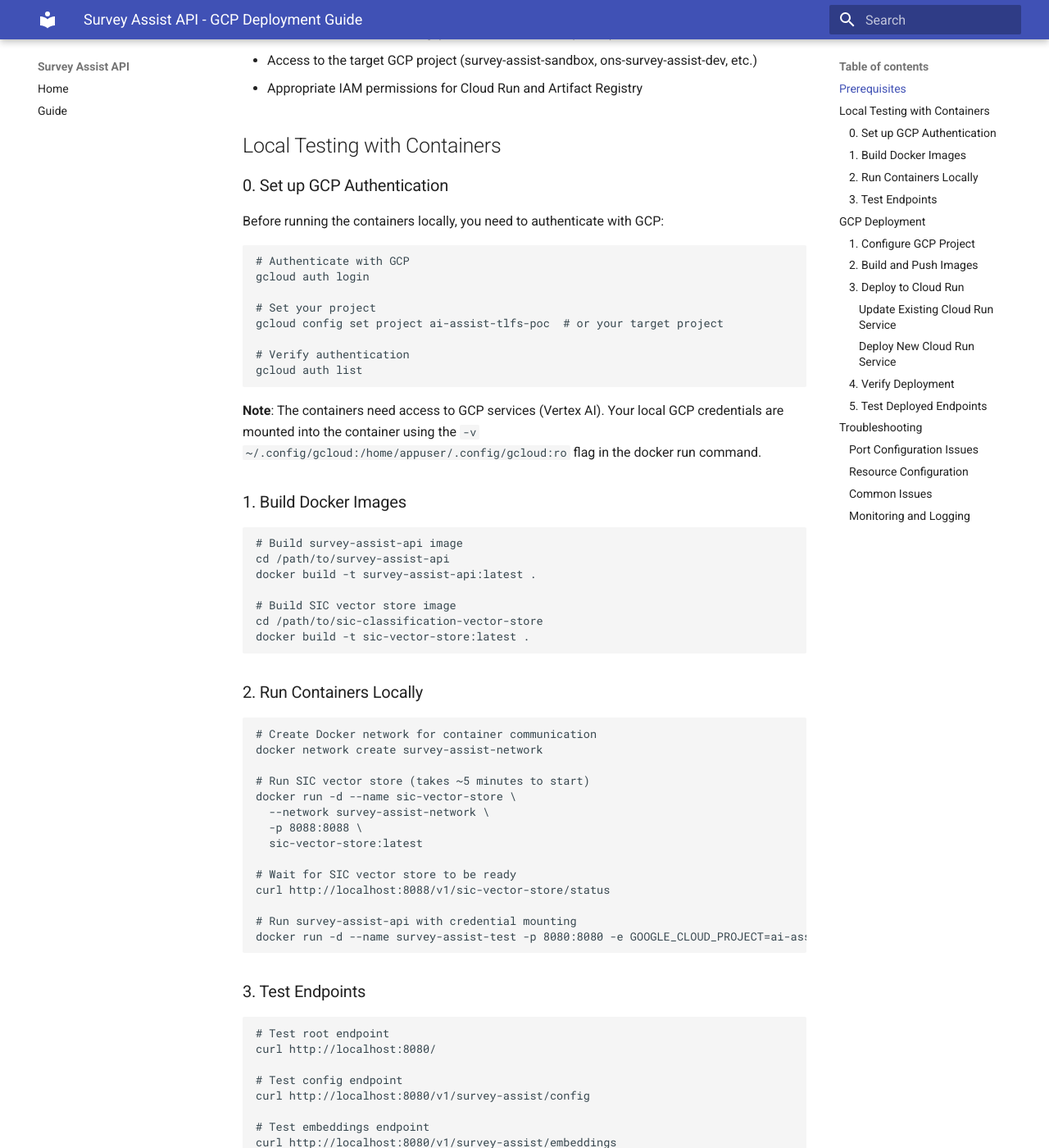
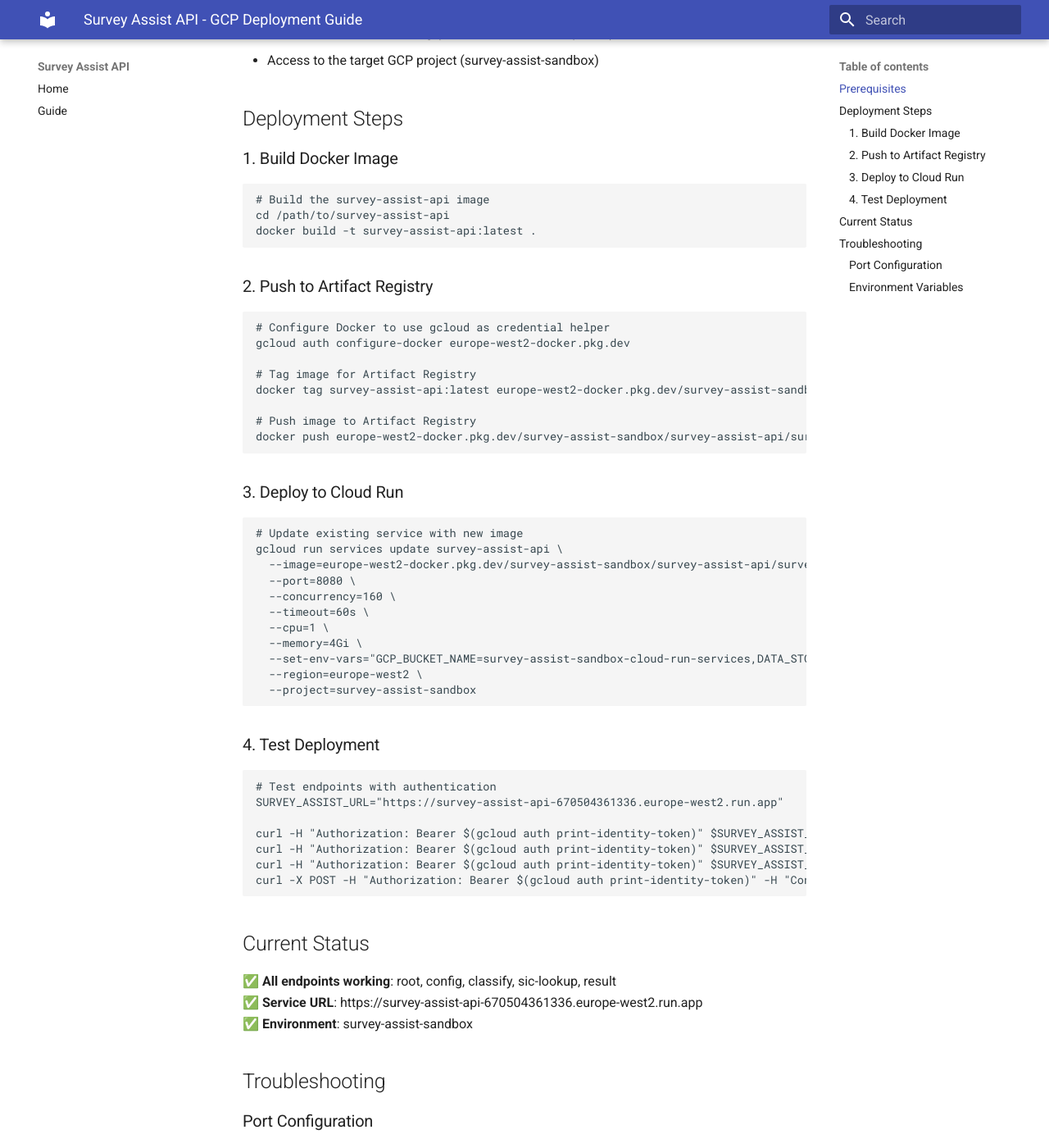
Before and after one commit to ONSdigital/survey-assist-api, an MkDocs documentation site: the page built from docs/gcp-deployment.md, in a window 1280 px wide and 1400 px high, scrolled down 328 px. Shown: the whole window at 82% size. Built offline with MkDocs 1.6.1 and Material for MkDocs 9.7.7, drawn with Linux system fonts in a browser that asks for light colours; some of the changed text lies outside the part shown.

Commit message:
refine  gcp deploy doc

````diff
--- a/docs/gcp-deployment.md
+++ b/docs/gcp-deployment.md
@@ -1,113 +1,28 @@
 # Survey Assist API - GCP Deployment Guide
 
-This document provides instructions for deploying the Survey Assist API to Google Cloud Platform (GCP) Cloud Run.
+This document provides the essential steps for deploying the Survey Assist API to Google Cloud Platform (GCP) Cloud Run.
 
 ## Prerequisites
 
 - Google Cloud SDK installed and configured
 - Docker installed and running (colima for local development)
-- Access to the target GCP project (survey-assist-sandbox, ons-survey-assist-dev, etc.)
-- Appropriate IAM permissions for Cloud Run and Artifact Registry
+- Access to the target GCP project (survey-assist-sandbox)
 
-## Local Testing with Containers
+## Deployment Steps
 
-### 0. Set up GCP Authentication
-
-Before running the containers locally, you need to authenticate with GCP:
+### 1. Build Docker Image
 
 ```bash
-# Authenticate with GCP
-gcloud auth login
-
-# Set your project
-gcloud config set project ai-assist-tlfs-poc  # or your target project
-
-# Verify authentication
-gcloud auth list
+# Build the survey-assist-api image
+cd /path/to/survey-assist-api
+docker build -t survey-assist-api:latest .
 ```
 
-**Note**: The containers need access to GCP services (Vertex AI). Your local GCP credentials are mounted into the container using the `-v ~/.config/gcloud:/home/appuser/.config/gcloud:ro` flag in the docker run command.
-
-### 1. Build Docker Images
-
-```bash
-# Build survey-assist-api image
-cd /path/to/survey-assist-api
-docker build -t survey-assist-api:latest .
-
-# Build SIC vector store image
-cd /path/to/sic-classification-vector-store
-docker build -t sic-vector-store:latest .
-```
-
-### 2. Run Containers Locally
-
-```bash
-# Create Docker network for container communication
-docker network create survey-assist-network
-
-# Run SIC vector store (takes ~5 minutes to start)
-docker run -d --name sic-vector-store \
-  --network survey-assist-network \
-  -p 8088:8088 \
-  sic-vector-store:latest
-
-# Wait for SIC vector store to be ready
-curl http://localhost:8088/v1/sic-vector-store/status
-
-# Run survey-assist-api with credential mounting
-docker run -d --name survey-assist-test -p 8080:8080 -e GOOGLE_CLOUD_PROJECT=ai-assist-tlfs-poc -v ~/.config/gcloud:/home/appuser/.config/gcloud:ro survey-assist-api:latest
-```
-
-### 3. Test Endpoints
-
-```bash
-# Test root endpoint
-curl http://localhost:8080/
-
-# Test config endpoint
-curl http://localhost:8080/v1/survey-assist/config
-
-# Test embeddings endpoint
-curl http://localhost:8080/v1/survey-assist/embeddings
-
-# Test SIC lookup endpoint
-curl http://localhost:8080/v1/survey-assist/sic-lookup
-
-# Test classify endpoint (POST)
-curl -X POST http://localhost:8080/v1/survey-assist/classify \
-  -H "Content-Type: application/json" \
-  -d '{"test": "data"}'
-
-# Test result endpoint
-curl http://localhost:8080/v1/survey-assist/result?result_id=test
-
-**Note**: Some endpoints (sic-lookup, classify) may return errors in the local containerised environment because they expect a separate `sic-classification-library` service. These endpoints will work correctly in the production Cloud Run environment where all services are deployed separately.
-```
-
-## GCP Deployment
-
-### 1. Configure GCP Project
-
-```bash
-# Set the target project
-gcloud config set project survey-assist-sandbox  # or appropriate environment
-
-# Enable required APIs
-gcloud services enable run.googleapis.com
-gcloud services enable artifactregistry.googleapis.com
-gcloud services enable cloudbuild.googleapis.com
-```
-
-### 2. Build and Push Images
+### 2. Push to Artifact Registry
 
 ```bash
 # Configure Docker to use gcloud as credential helper
 gcloud auth configure-docker europe-west2-docker.pkg.dev
-
-# Build the survey-assist-api image
-cd /path/to/survey-assist-api
-docker build -t survey-assist-api:latest .
 
 # Tag image for Artifact Registry
 docker tag survey-assist-api:latest europe-west2-docker.pkg.dev/survey-assist-sandbox/survey-assist-api/survey-assist-api:latest
@@ -118,138 +33,48 @@
 
 ### 3. Deploy to Cloud Run
 
-**Important**: The Cloud Run service must be configured to match the container port. Our container runs on port 8080, so the Cloud Run service must be configured accordingly.
-
-#### Update Existing Cloud Run Service
-
-If a Cloud Run service already exists, update it with the correct configuration:
-
 ```bash
-# Update the service with correct port and resource configuration
+# Update existing service with new image
 gcloud run services update survey-assist-api \
+  --image=europe-west2-docker.pkg.dev/survey-assist-sandbox/survey-assist-api/survey-assist-api:latest \
   --port=8080 \
   --concurrency=160 \
-  --timeout=60 \
+  --timeout=60s \
   --cpu=1 \
   --memory=4Gi \
-  --set-env-vars="BUCKET_NAME=survey-assist-sandbox-cloud-run-services,DATA_STORE=gcp" \
+  --set-env-vars="GCP_BUCKET_NAME=survey-assist-sandbox-cloud-run-services,DATA_STORE=gcp" \
   --region=europe-west2 \
   --project=survey-assist-sandbox
 ```
 
-**Key Configuration Details:**
-- **Port**: 8080 (must match container port)
-- **Concurrency**: 160 (matches successful UI service configuration)
-- **Timeout**: 60s (reduced from 720s for better performance)
-- **CPU**: 1 (reduced from 4 for cost optimisation)
-- **Memory**: 4Gi (reduced from 8Gi for cost optimisation)
-- **Environment Variables**: BUCKET_NAME and DATA_STORE set
-
-#### Deploy New Cloud Run Service
-
-If deploying a new service:
+### 4. Test Deployment
 
 ```bash
-gcloud run deploy survey-assist-api \
-  --image europe-west2-docker.pkg.dev/survey-assist-sandbox/survey-assist-api/survey-assist-api:latest \
-  --platform managed \
-  --region europe-west2 \
-  --port 8080 \
-  --memory 4Gi \
-  --cpu 1 \
-  --timeout 60 \
-  --concurrency 160 \
-  --set-env-vars="BUCKET_NAME=survey-assist-sandbox-cloud-run-services,DATA_STORE=gcp" \
-  --service-account api-cloud-run@survey-assist-sandbox.iam.gserviceaccount.com
+# Test endpoints with authentication
+SURVEY_ASSIST_URL="https://survey-assist-api-670504361336.europe-west2.run.app"
+
+curl -H "Authorization: Bearer $(gcloud auth print-identity-token)" $SURVEY_ASSIST_URL/
+curl -H "Authorization: Bearer $(gcloud auth print-identity-token)" $SURVEY_ASSIST_URL/v1/survey-assist/config
+curl -H "Authorization: Bearer $(gcloud auth print-identity-token)" $SURVEY_ASSIST_URL/v1/survey-assist/sic-lookup
+curl -X POST -H "Authorization: Bearer $(gcloud auth print-identity-token)" -H "Content-Type: application/json" -d '{"llm": "gemini", "type": "sic", "job_title": "Test", "job_description": "Test"}' "$SURVEY_ASSIST_URL/v1/survey-assist/classify"
 ```
 
-### 4. Verify Deployment
+## Current Status
 
-```bash
-# Check service status
-gcloud run services describe survey-assist-api --region=europe-west2 --project=survey-assist-sandbox
-
-# View logs
-gcloud run services logs read survey-assist-api --region=europe-west2 --project=survey-assist-sandbox --limit=50
-```
-
-### 5. Test Deployed Endpoints
-
-**Important**: The Cloud Run service requires authentication. Use the identity token for authentication:
-
-```bash
-# Get the service URL
-SURVEY_ASSIST_URL="https://survey-assist-api-670504361336.europe-west2.run.app"
-
-# Test endpoints with authentication
-curl -H "Authorization: Bearer $(gcloud auth print-identity-token)" $SURVEY_ASSIST_URL/
-curl -H "Authorization: Bearer $(gcloud auth print-identity-token)" $SURVEY_ASSIST_URL/v1/survey-assist/config
-curl -H "Authorization: Bearer $(gcloud auth print-identity-token)" $SURVEY_ASSIST_URL/v1/survey-assist/embeddings
-curl -H "Authorization: Bearer $(gcloud auth print-identity-token)" $SURVEY_ASSIST_URL/v1/survey-assist/sic-lookup
-curl -X POST -H "Authorization: Bearer $(gcloud auth print-identity-token)" -H "Content-Type: application/json" -d '{"test": "data"}' "$SURVEY_ASSIST_URL/v1/survey-assist/classify"
-curl -H "Authorization: Bearer $(gcloud auth print-identity-token)" "$SURVEY_ASSIST_URL/v1/survey-assist/result?result_id=test"
-```
-
-**Note**: Use `gcloud auth print-identity-token` (not `print-access-token`) for Cloud Run authentication. The identity token contains your user identity information that Cloud Run's IAM system can validate.
+✅ **All endpoints working**: root, config, classify, sic-lookup, result
+✅ **Service URL**: https://survey-assist-api-670504361336.europe-west2.run.app
+✅ **Environment**: survey-assist-sandbox
 
 ## Troubleshooting
 
-### Port Configuration Issues
-
-**Problem**: Container fails to become healthy with "Startup probes timed out" error.
-
-**Root Cause**: Mismatch between container port and Cloud Run service port configuration.
-
-**Solution**: Ensure Cloud Run service is configured to use port 8080 (matching the container):
-
+### Port Configuration
+If container fails to start, ensure Cloud Run service uses port 8080:
 ```bash
-# Check current port configuration
-gcloud run services describe survey-assist-api --region=europe-west2 --project=survey-assist-sandbox --format="value(spec.template.spec.containers[0].ports[0].containerPort)"
-
-# Update port if needed
-gcloud run services update survey-assist-api --port=8080 --region=europe-west2 --project=survey-assist-sandbox
+gcloud run services update survey-assist-api --port=8080 --region=europe-west2
 ```
 
-### Resource Configuration
-
-**Problem**: Service uses excessive resources (8Gi memory, 4 CPU).
-
-**Solution**: Use optimised configuration matching successful UI service:
-
+### Environment Variables
+Ensure correct environment variable name is used:
 ```bash
-gcloud run services update survey-assist-api \
-  --cpu=1 \
-  --memory=4Gi \
-  --concurrency=160 \
-  --timeout=60 \
-  --region=europe-west2 \
-  --project=survey-assist-sandbox
+gcloud run services update survey-assist-api --set-env-vars="GCP_BUCKET_NAME=survey-assist-sandbox-cloud-run-services,DATA_STORE=gcp" --region=europe-west2
 ```
-
-### Common Issues
-
-1. **Container fails to start due to GCP authentication**
-   - Ensure service account has appropriate permissions
-   - Check that GOOGLE_CLOUD_PROJECT environment variable is set
-
-2. **SIC vector store connection fails**
-   - Verify SIC_VECTOR_STORE environment variable is set correctly
-   - Check that SIC vector store service is running and accessible
-
-3. **Memory/CPU limits exceeded**
-   - Increase memory and CPU allocation in Cloud Run deployment
-   - Monitor resource usage in Cloud Console
-
-4. **Timeout issues**
-   - Increase timeout values for long-running operations
-   - Consider implementing async processing for heavy workloads
-
-### Monitoring and Logging
-
-```bash
-# View logs for survey-assist-api
-gcloud logging read "resource.type=cloud_run_revision AND resource.labels.service_name=survey-assist-api" --limit=50
-
-# View logs for sic-vector-store
-gcloud logging read "resource.type=cloud_run_revision AND resource.labels.service_name=sic-vector-store" --limit=50
-```
````
